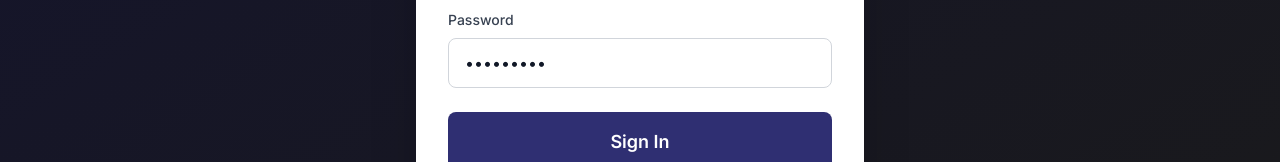
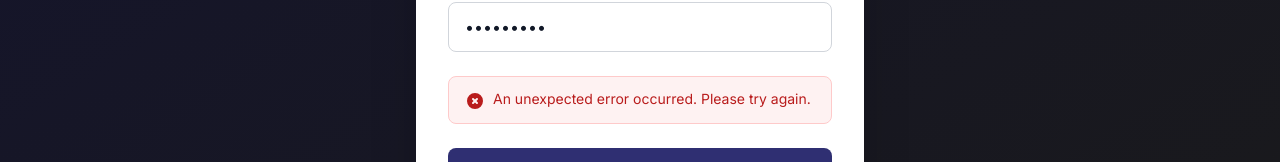
Before and after one commit to matthewbaumeister/MRT_WEBSITE, a Next.js app: page /login in a window 1280 px wide. Both pictures are taken after typing "name@example.com", "Sample123" into the empty fields and a click on the button "Sign In". Shown: the part 388-550 px from the top of the page. Built offline with nearby package versions, Linux system fonts and the light colour scheme; no server answers.

Commit message:
Fix login error handling to stay on login page with clear error messages

```diff
--- a/app/login/page.tsx
+++ b/app/login/page.tsx
@@ -27,23 +27,34 @@ export default function LoginPage() {
         redirect: false,
       });
 
+      console.log("Login result:", result);
+
       if (result?.error) {
+        // Handle specific error messages
         if (result.error === "2FA_CODE_SENT") {
           setShow2FA(true);
-          setError("A verification code has been sent to your email. Please check your inbox.");
+          setError("✓ Verification code sent! Check your email for the 6-digit code.");
         } else if (result.error === "2FA token required") {
           setShow2FA(true);
-          setError("Please enter your verification code");
+          setError("Please enter your verification code from email.");
+        } else if (result.error === "Invalid credentials") {
+          setError("Invalid email or password. Please check your credentials and try again.");
+        } else if (result.error === "Invalid or expired verification code") {
+          setError("The verification code is invalid or expired. Please request a new code.");
+        } else if (result.error === "CredentialsSignin") {
+          setError("Invalid email or password. Please check your credentials.");
         } else {
-          setError(result.error);
+          setError(`Login failed: ${result.error}`);
         }
       } else if (result?.ok) {
-        // Successful login - NextAuth will handle redirect based on role
-        router.push("/platforms");
-        router.refresh();
+        // Successful login - redirect to platforms
+        window.location.href = "/platforms";
+      } else {
+        setError("An unexpected error occurred. Please try again.");
       }
-    } catch (err) {
-      setError("An error occurred. Please try again.");
+    } catch (err: any) {
+      console.error("Login error:", err);
+      setError("Network error. Please check your connection and try again.");
     } finally {
       setLoading(false);
     }
@@ -130,8 +141,19 @@ export default function LoginPage() {
           )}
 
           {error && (
-            <div className={`${error.includes("verification code") ? "bg-blue-50 border-blue-200 text-blue-600" : "bg-red-50 border-red-200 text-red-600"} border px-4 py-3 rounded-lg`}>
-              {error}
+            <div className={`${error.includes("✓") || error.includes("Check your email") ? "bg-blue-50 border-blue-200 text-blue-700" : "bg-red-50 border-red-200 text-red-700"} border px-4 py-3 rounded-lg text-sm`}>
+              <div className="flex items-start">
+                {error.includes("✓") ? (
+                  <svg className="w-5 h-5 mr-2 flex-shrink-0 mt-0.5" fill="currentColor" viewBox="0 0 20 20">
+                    <path fillRule="evenodd" d="M10 18a8 8 0 100-16 8 8 0 000 16zm3.707-9.293a1 1 0 00-1.414-1.414L9 10.586 7.707 9.293a1 1 0 00-1.414 1.414l2 2a1 1 0 001.414 0l4-4z" clipRule="evenodd" />
+                  </svg>
+                ) : (
+                  <svg className="w-5 h-5 mr-2 flex-shrink-0 mt-0.5" fill="currentColor" viewBox="0 0 20 20">
+                    <path fillRule="evenodd" d="M10 18a8 8 0 100-16 8 8 0 000 16zM8.707 7.293a1 1 0 00-1.414 1.414L8.586 10l-1.293 1.293a1 1 0 101.414 1.414L10 11.414l1.293 1.293a1 1 0 001.414-1.414L11.414 10l1.293-1.293a1 1 0 00-1.414-1.414L10 8.586 8.707 7.293z" clipRule="evenodd" />
+                  </svg>
+                )}
+                <span>{error}</span>
+              </div>
             </div>
           )}
 
--- a/lib/auth-config.ts
+++ b/lib/auth-config.ts
@@ -127,7 +127,6 @@ export const authOptions: NextAuthOptions = {
   },
   pages: {
     signIn: "/login",
-    error: "/login",
   },
   callbacks: {
     async jwt({ token, user }) {
```
